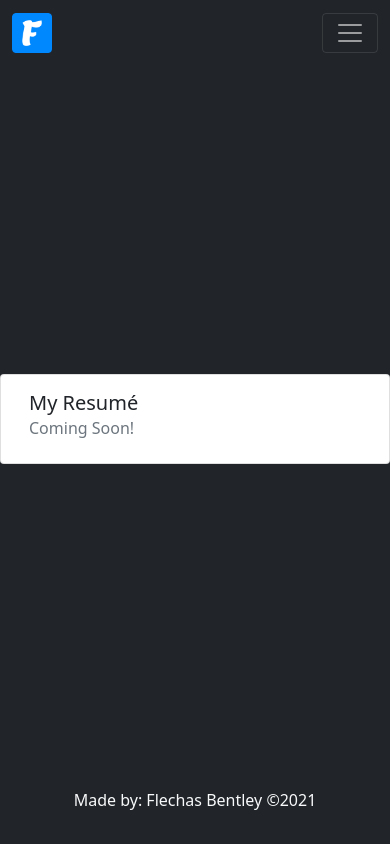
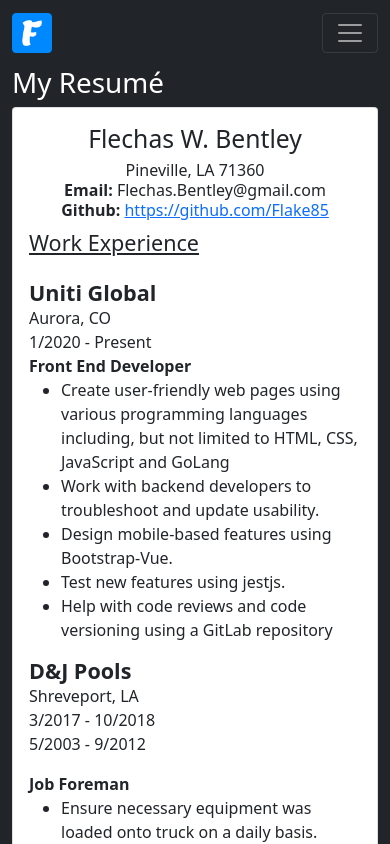
Before and after one commit to Flake85/flechasbentley.com, a Vue app: page /resume in a window 390 px wide. Shown: the top 844 px of the page. Built offline with nearby package versions, Linux system fonts and the light colour scheme.

Commit message:
add content to resume page

```diff
--- a/src/views/Resume.vue
+++ b/src/views/Resume.vue
@@ -1,9 +1,100 @@
 <template>
-  <div id="resume">
-    <div class="card container">
-      <div class="card-body">
-        <h5 class="card-title">My Resumé</h5>
-        <h6 class="card-subtitle mb-2 text-muted ">Coming Soon!</h6>
+  <div id="resume" class="container">
+    <div class="row">
+      <div class="col">
+        <h1 class="txt-white">My Resumé</h1>
+      </div>
+    </div>
+    <div class="row">
+      <div class="col">
+        <div class="card">
+          <div class="card-body">
+            <div class="text-center mb-2">
+              <h2 class="card-title">Flechas W. Bentley</h2>
+              <p class="card-subtitle">Pineville, LA 71360</p>
+              <p class="card-subtitle">
+                <strong>Email: </strong>Flechas.Bentley@gmail.com
+              </p>
+              <p class="card-subtitle">
+                <strong>Github: </strong
+                ><a target="_blank" href="https://github.com/Flake85"
+                  >https://github.com/Flake85</a
+                >
+              </p>
+            </div>
+            <h4 class="text-decoration-underline mb-4">Work Experience</h4>
+            <div v-for="job in jobs" :key="job.company">
+              <div class="row">
+                <div class="col-sm text-sm-center order-sm-2">
+                  <h4 class="mb-0">
+                    <strong>{{ job.company }}</strong>
+                  </h4>
+                </div>
+                <div class="col-sm text-sm-end order-sm-3">
+                  <p class="mb-0">{{ job.location }}</p>
+                </div>
+                <div class="col-sm order-sm-1">
+                  <p class="mb-0">{{ job.datesEmployed }}</p>
+                  <p v-if="job.datesEmployed2">{{ job.datesEmployed2 }}</p>
+                </div>
+              </div>
+              <p class="mb-0">
+                <strong>{{ job.title }}</strong>
+              </p>
+              <ul>
+                <li v-for="(duty, index) in job.duties" :key="index">
+                  {{ duty.duty }}
+                </li>
+              </ul>
+            </div>
+            <h4 class="text-decoration-underline mb-4">Education</h4>
+            <div class="row">
+              <div class="col-sm text-sm-center order-sm-2">
+                <h4 class="mb-0"><strong>Pineville High School</strong></h4>
+              </div>
+              <div class="col-sm text-sm-end order-sm-3">
+                <p class="mb-0">Pineville, LA</p>
+              </div>
+              <div class="col-sm order-sm-1">
+                <p>1999 - 2004</p>
+              </div>
+            </div>
+            <ul>
+              <li>Diploma</li>
+            </ul>
+            <h4 class="text-decoration-underline mb-4">Tech Stack</h4>
+            <div class="row">
+              <div class="col-sm">
+                <ul class="mb-0">
+                  <li>HTML</li>
+                  <li>Vue</li>
+                  <li>Digital Ocean</li>
+                  <li>Github</li>
+                  <li>TypeScript</li>
+                </ul>
+              </div>
+              <div class="col-sm">
+                <ul class="mb-0">
+                  <li>CSS</li>
+                  <li>Nuxt</li>
+                  <li>Git</li>
+                  <li>Linux</li>
+                  <li>Docker</li>
+                </ul>
+              </div>
+              <div class="col-sm">
+                <ul class="mb-0">
+                  <li>JavaScript</li>
+                  <li>GoLang</li>
+                  <li>Gitlab</li>
+                  <li>Windows</li>
+                  <li>MySQL</li>
+                </ul>
+              </div>
+              <div class="col"><span /></div>
+            </div>
+          </div>
+        </div>
       </div>
     </div>
   </div>
@@ -11,14 +102,163 @@
 <script lang="ts">
 import { defineComponent } from "vue";
 export default defineComponent({
-  name: "resume"
+  name: "resume",
+  data() {
+    return {
+      jobs: [
+        {
+          company: "Uniti Global",
+          location: "Aurora, CO",
+          datesEmployed: "1/2020 - Present",
+          title: "Front End Developer",
+          duties: [
+            {
+              duty:
+                "Create user-friendly web pages using various programming languages including, but not limited to HTML, CSS, JavaScript and GoLang"
+            },
+            {
+              duty:
+                "Work with backend developers to troubleshoot and update usability."
+            },
+            {
+              duty: "Design mobile-based features using Bootstrap-Vue."
+            },
+            {
+              duty: "Test new features using jestjs."
+            },
+            {
+              duty:
+                " Help with code reviews and code versioning using a GitLab repository"
+            }
+          ]
+        },
+        {
+          company: "D&J Pools",
+          location: "Shreveport, LA",
+          datesEmployed: "3/2017 - 10/2018",
+          datesEmployed2: "5/2003 - 9/2012",
+          title: "Job Foreman",
+          duties: [
+            {
+              duty:
+                "Ensure necessary equipment was loaded onto truck on a daily basis."
+            },
+            {
+              duty:
+                "Measure pools accurately with various equipment for liner jobs and installs."
+            },
+            {
+              duty: "Work closely with customers one-on-one."
+            },
+            {
+              duty:
+                "Write up bills for customers when job was completed to our standards and beyond the customer's satisfaction."
+            },
+            {
+              duty:
+                "Pick up pool kits from warehouse and verified the contents with the purchase order."
+            },
+            {
+              duty: "Supervised up to four employees."
+            }
+          ]
+        },
+        {
+          company: "Distran Steel",
+          location: "Pineville, LA",
+          datesEmployed: "5/2014 - 9/2014",
+          title: "Machine Operator",
+          duties: [
+            {
+              duty:
+                "Work in a fast-paced production enviroment with sensitive deadlines."
+            },
+            {
+              duty:
+                "Program, operate and monitor various equipment using basic math while referring to blueprints and adhering to safety standards."
+            },
+            {
+              duty:
+                "Collaborate with maintenance workers to diagnose and repair various equipment."
+            },
+            {
+              duty:
+                "Work closely with quality control to make sure parts were to specification."
+            },
+            {
+              duty:
+                "Mark parts with paint markers and/or manually hand-stamping material."
+            },
+            {
+              duty: "Train new employees on various equipment."
+            },
+            {
+              duty: "Report any potential safety hazards weekly."
+            }
+          ]
+        },
+        {
+          company: "Old South Fabricators",
+          location: "Lecompte, LA",
+          datesEmployed: "2/2013 - 3/2014",
+          title: "Quality Control Manager",
+          duties: [
+            {
+              duty:
+                "Work in a fast-paced production enviroment with sensitive deadlines."
+            },
+            {
+              duty:
+                "Visually inspect, measure and record parts with various equipment to ensure all parts were to client specifications."
+            },
+            {
+              duty:
+                "Work closely with machine operators and maintenance to keep parts within a desired tolerance."
+            },
+            {
+              duty:
+                "Inspect blueprints and autocad programs to verify they match and make corrective actions if needed."
+            },
+            {
+              duty:
+                "Fill out various forms for records out of specification and parts the pass inspections."
+            },
+            {
+              duty: "Label and prep all out-going packages for shipping."
+            },
+            {
+              duty:
+                "Collaborate with all departments to ensure all purchase orders were on schedule for shipping."
+            },
+            {
+              duty: "Send off various measuring equipment needing calibration."
+            },
+            {
+              duty: "Directly supervised three employees."
+            },
+            {
+              duty:
+                "Help with hiring process and train new employees in my department."
+            },
+            {
+              duty: "Particapate in monthly production meetings."
+            }
+          ]
+        }
+      ]
+    };
+  }
 });
 </script>
 <style lang="scss">
 #resume {
-  display: flex;
-  align-items: center;
-  justify-content: center;
   min-height: calc(100vh - (66px + 72px));
 }
+.txt-white {
+  color: white;
+}
+.tech-list {
+  float: left;
+  margin: 0 20px;
+}
 </style>
```
